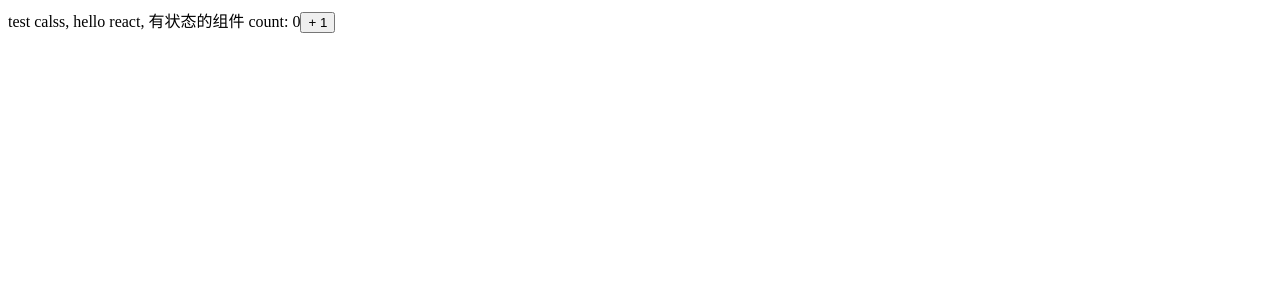
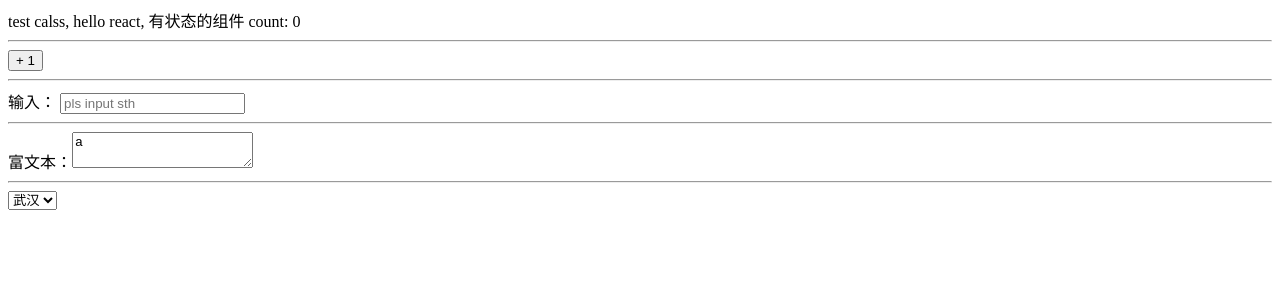
Before and after one commit to ailin-licslan/react-learn, a React (Create React App) app: page / in a window 1280 px wide. Shown: the top 300 px of the page. Built offline with nearby package versions, Linux system fonts and the light colour scheme.

Commit message:
react state modify

```diff
--- a/src/index.js
+++ b/src/index.js
@@ -41,7 +41,9 @@ class Hello extends React.Component {
     //上面写法可以简化为下面的
     state = {
         count: 0,
-        test: 'a'
+        test: 'a',
+        txt: '',
+        city: 'wh'
     }
 
 
@@ -72,6 +74,29 @@ class Hello extends React.Component {
 
     }
 
+
+    //input输入框  受控组件
+    handleChange = (e) => {
+        this.setState({
+            txt: e.target.value
+        })
+    }
+
+
+    //富文本框 受控组件
+    handleContent = (e) => {
+        this.setState({
+            test: e.target.value
+        })
+    }
+
+    //handcity
+    handleCity = (e)=>{
+        this.setState({
+            city: e.target.value
+        })
+    }
+
     constructor() {
         super()
         this.onIncrement = this.onIncrement.bind(this)
@@ -80,10 +105,14 @@ class Hello extends React.Component {
     render() {
         return (
             <div>
-                test calss, hello react, 有状态的组件 count: {this.state.count}
+
+
+                <div>
+                    test calss, hello react, 有状态的组件 count: {this.state.count}
+                </div>
+
 
                 {/* <button onClick={() => { this.setState({ count: this.state.count + 1 }) }}> + 1</button> */}
-
 
                 {/* 抽离函数  报错 this undefind */}
                 {/* <button onClick={this.onIncrement}> + 1</button> */}
@@ -93,7 +122,37 @@ class Hello extends React.Component {
 
 
                 {/* 2.Function.prototype.bind() 可以的  */}
-                <button onClick={this.onIncrement}> + 1</button>
+
+                <hr></hr>
+
+                <div>
+                    <button onClick={this.onIncrement}> + 1</button>
+                </div>
+
+
+                <hr></hr>
+
+                <div>
+
+                    {/* 受控组件 */}
+                    输入： <input type="text" value={this.state.txt} onChange={this.handleChange} placeholder="pls input sth" />
+
+
+
+                </div>
+
+                <hr></hr>
+                <div>
+
+                    富文本：<textarea value={this.state.test} onChange={this.handleContent}></textarea>
+                </div>
+
+                <hr></hr>
+                <select value={this.state.city} onChange={this.handleCity}>
+                    <option value='sh'>上海</option>
+                    <option value='wh'>武汉</option>
+                    <option value='bj'>北京</option>
+                </select>
 
 
                 {/* 3.绑定实例 下面写法就可以   推荐使用哈  onIncrement=()=>{ 推荐使用的写法 }
@@ -125,6 +184,9 @@ class Hello extends React.Component {
 console.log(Hello)
 
 
+//受控组件  React将state与表单值value绑定到一起，由state的值来控制表单元素的值
+//给表单绑定onchange 事件将表单的值设置为state的值   控制表单元素值的变化
+
 
 const songs = [
     { id: 1, name: 'vue1' },
```
